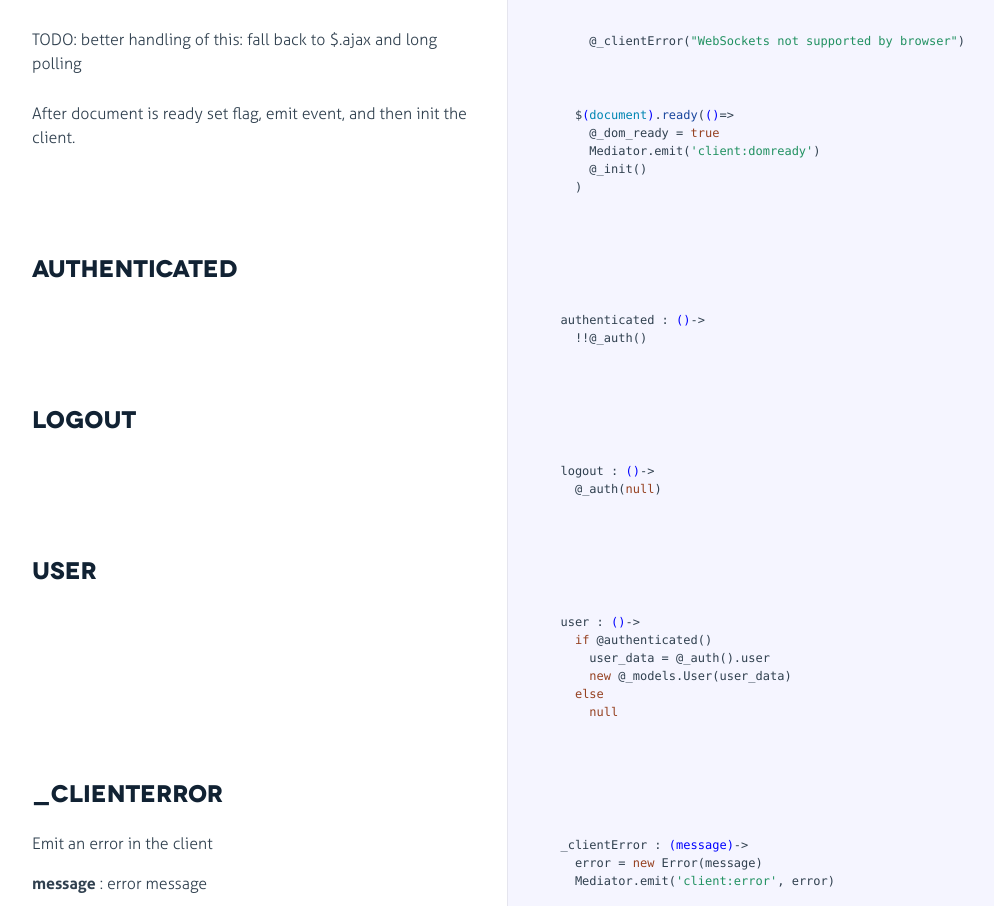
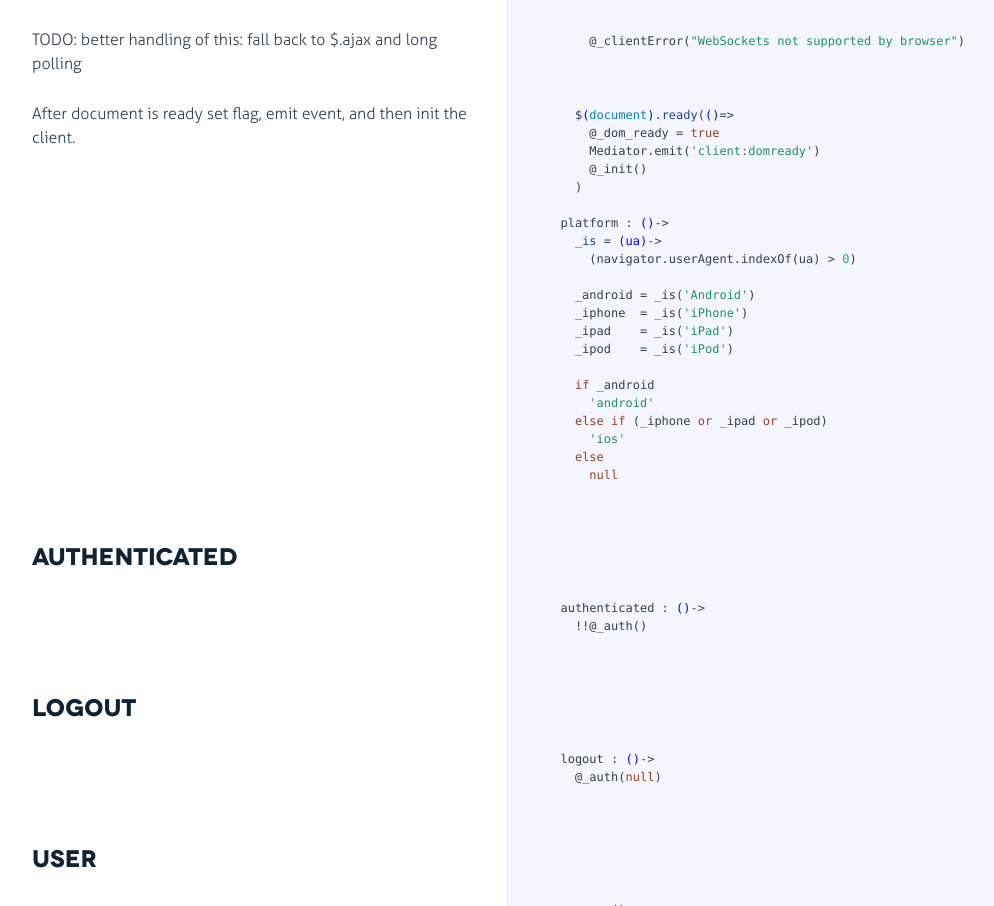
Before and after one commit to disoio/diso.core, a website: page docs/Client.html in a window 1280 px wide. Shown: the part 2753-3659 px from the top of the page, without its empty margins (18-1012 px from the left). Drawn offline with Linux system fonts and the light colour scheme.

Commit message:
add platform method to client

```diff
--- a/docs/Client.html
+++ b/docs/Client.html
@@ -501,7 +501,23 @@ init the client.</p>
       <span class="hljs-property">@_dom_ready</span> = <span class="hljs-literal">true</span>
       Mediator.emit(<span class="hljs-string">'client:domready'</span>)
       <span class="hljs-property">@_init</span>()
-    )</pre></div></div>
+    )
+
+  platform : <span class="hljs-function"><span class="hljs-params">()</span>-&gt;</span>
+<span class="hljs-function">    <span class="hljs-title">_is</span> = <span class="hljs-params">(ua)</span>-&gt;</span>
+      (navigator.userAgent.indexOf(ua) &gt; <span class="hljs-number">0</span>)
+
+    _android = _is(<span class="hljs-string">'Android'</span>)
+    _iphone  = _is(<span class="hljs-string">'iPhone'</span>)
+    _ipad    = _is(<span class="hljs-string">'iPad'</span>)
+    _ipod    = _is(<span class="hljs-string">'iPod'</span>)
+
+    <span class="hljs-keyword">if</span> _android
+      <span class="hljs-string">'android'</span>
+    <span class="hljs-keyword">else</span> <span class="hljs-keyword">if</span> (_iphone <span class="hljs-keyword">or</span> _ipad <span class="hljs-keyword">or</span> _ipod)
+      <span class="hljs-string">'ios'</span>
+    <span class="hljs-keyword">else</span>
+      <span class="hljs-literal">null</span></pre></div></div>
 
         </li>
 
--- a/package.json
+++ b/package.json
@@ -1,6 +1,6 @@
 {
   "name": "diso.core",
-  "version": "0.0.28",
+  "version": "0.0.29",
   "description": "Client / Server",
   "license": "MIT",
   "main": "index.js",
```
Also changed, not shown: source/Client/Client.coffee (+16 -0 lines), README.md, build/Client/Client.js.
